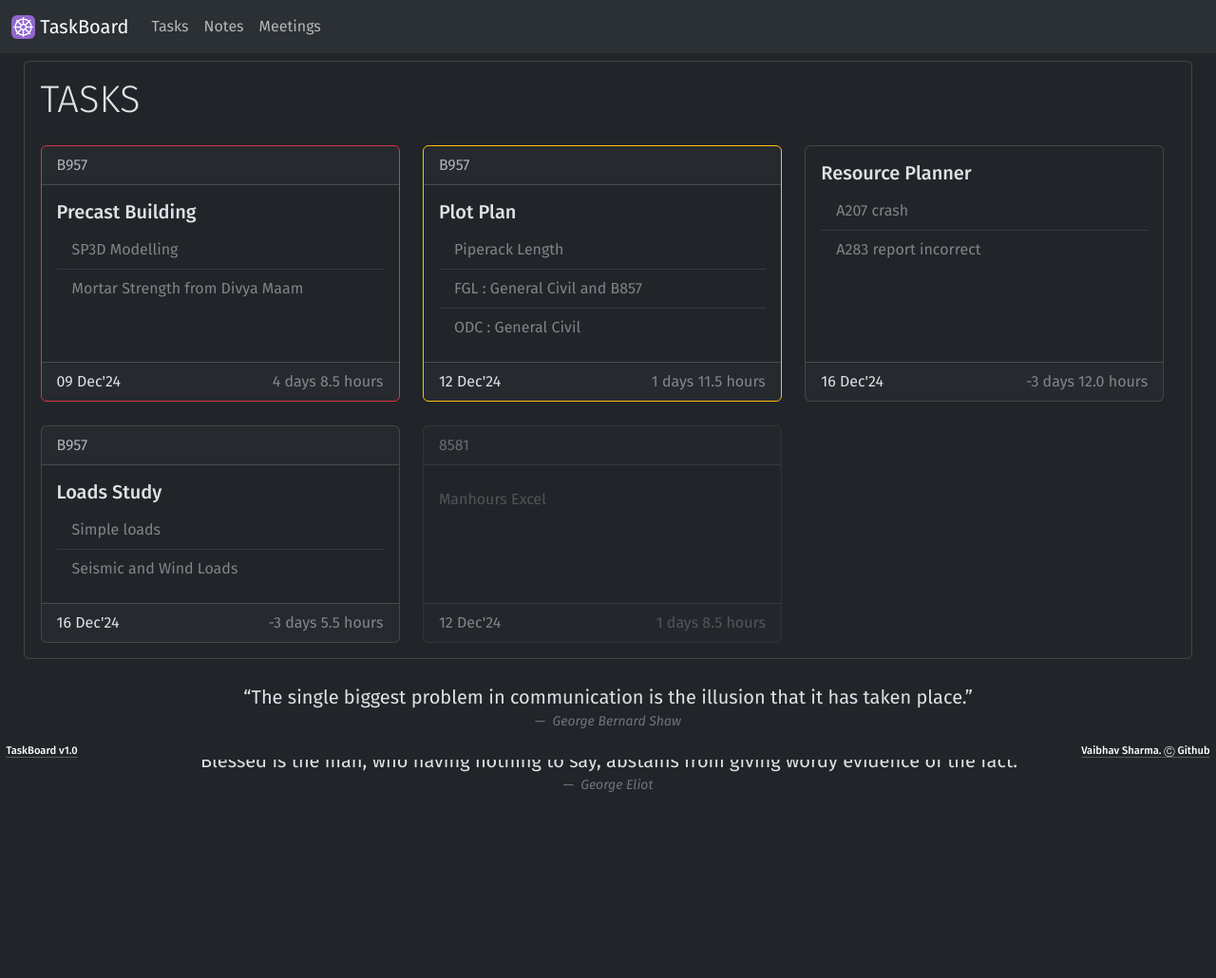
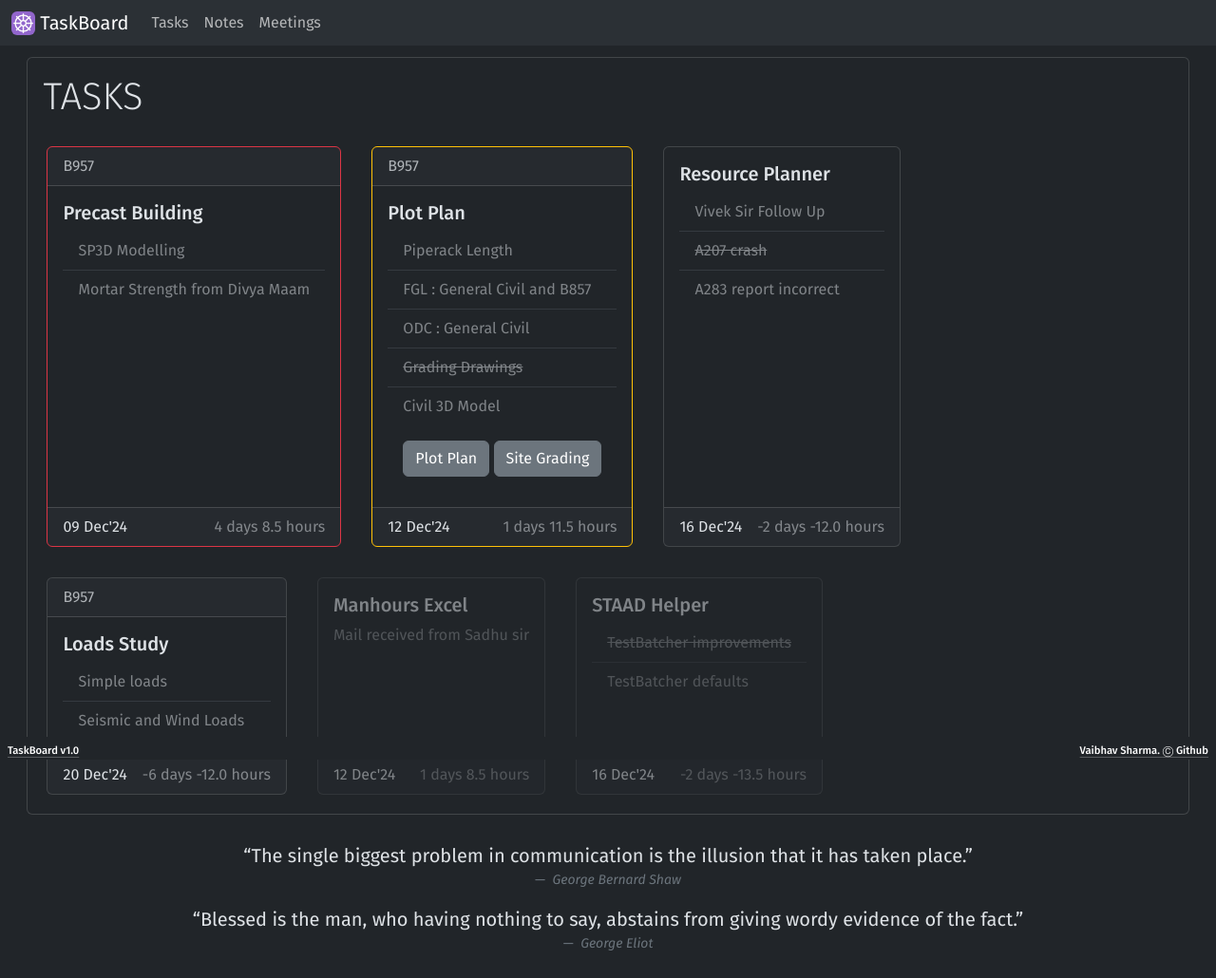
Before and after one commit to vsharma2430/TaskBoard, a FastAPI app: page /task/ in a window 1280 px wide. Shown: the whole page at 95% size. Before the commit the page ends 834 px from the top, so only its background shows below. Run offline with FastAPI, Linux system fonts and the light colour scheme; some libraries are stand-ins or nearby versions.

Commit message:
UI and functions improved

```diff
--- a/diary.txt
+++ b/diary.txt
@@ -3,12 +3,13 @@ PyDantic and FastAPI documentation
 PyDesign , Python Data to STAAD loads && Continous beam formulation
 
 # TASKS
-2024-12-12 09:30:00 | B957 Plot Plan, Piperack Length && FGL : General Civil and B857 && ODC : General Civil |
-2024-12-16 09:00:00 | Resource Planner, A207 crash && A283 report incorrect |
-2024-12-12 12:30:00 | 8581 , Manhours Excel , Mail received from Sadhu sir | Done
+2024-12-12 12:30:00 | Manhours Excel , Mail received from Sadhu sir | Done
+2024-12-12 09:30:00 | B957 Plot Plan, Piperack Length && FGL : General Civil and B857 && ODC : General Civil && <s> Grading Drawings </s> && Civil 3D Model && [Plot Plan -> \\10.40.43.94\b957\PLOT-PLAN] && [Site Grading -> \\10.40.43.94\b957\SITE-GRADING]
 2024-12-09 12:30:00 | B957 Precast Building ,SP3D Modelling && Mortar Strength from Divya Maam |
-2024-12-16 15:30:00 | B957 Loads Study, Simple loads && Seismic and Wind Loads
+2024-12-20 09:00:00 | B957 Loads Study, Simple loads && Seismic and Wind Loads
+2024-12-16 09:00:00 | Resource Planner,Vivek Sir Follow Up && <s> A207 crash </s> && A283 report incorrect |
+2024-12-16 10:30:00 | STAAD Helper, <s> TestBatcher improvements </s> && TestBatcher defaults|Done
 
 # EVENTS / MEETINGS
-2024-12-12 08:30:00 to 2024-12-13 17:00:00 | 8581 Overhead , bauma CONEXPO INDIA && construction equiment && [Website link -> https://bcindia.com/en/ ] && [ Registration link -> https://bcindia.com/en/trade-fair/get-your-ticket/ ]
+2024-12-12 08:30:00 to 2024-12-13 17:00:00 | bauma CONEXPO INDIA , construction equiment && [Website link -> https://bcindia.com/en/ ] && [ Registration link -> https://bcindia.com/en/trade-fair/get-your-ticket/ ]
 2024-12-13 11:15:00 to 2024-12-13 12:30:00 | Nemestcheck RISA , Multicore processing && SP3D Integration && API documentation follow-up
--- a/server_app/diary.py
+++ b/server_app/diary.py
@@ -22,7 +22,6 @@ def load_diary(file_location:str='diary.txt'):
                     diary_objects[-1].is_complete = Task.is_complete_status_parse(data_items[2])
         else:
             diary_objects.append(Note(description=data_items[0]))
-
     return diary_objects
 
 def get_diary_context(sub_part:int=0):
--- a/server_app/misc.py
+++ b/server_app/misc.py
@@ -27,6 +27,6 @@ clean_list_str = lambda list_obj:list([x for x in list_obj if (x is not None and
 clean_list_str_diary = lambda list_obj:list([x for x in list_obj if (x is not None and x != '' and x.startswith('#') == False)])
 list_map = lambda list_obj,fn=str.strip : list(map(fn,list_obj))
 date_display = lambda dtx : dtx.date().strftime("%d %b'%y")
-lag_display_days = lambda start,end: (end-start).days
-lag_display_hours = lambda start,end:  roundQuarter((end-start).seconds / 3600)
+lag_display_days = lambda start,end: (end-start).days if (end > start) else -1*(start-end).days
+lag_display_hours = lambda start,end:  roundQuarter((end-start).seconds / 3600) if (end > start) else -1*roundQuarter((start - end).seconds / 3600)
 roundQuarter = lambda x:round(x * 4) / 4.0
--- a/server_app/models.py
+++ b/server_app/models.py
@@ -92,7 +92,7 @@ class Task(BaseModel,DiaryEntry):
         card_class = ''
 
         if(self.is_complete == False):
-            if (lag_days ==0  and lag_hours >0):
+            if (lag_days ==0):
                 card_class = 'border-info'
             elif(1<=lag_days<=3):
                 card_class = 'border-warning'
--- a/templates/bottom_bar.html
+++ b/templates/bottom_bar.html
@@ -1,11 +1,11 @@
 <nav class="navbar fixed-bottom bg-{{mode}} fixed-bottom" style="height: 1.5rem;">
-    <h6 style="font-size: 70%;;margin-left: 0.5%;">
+    <h6 style="font-size: 70%;;margin-left: 0.5rem">
         <a href="/" class="link-body-emphasis link-offset-2 link-underline-opacity-25 link-underline-opacity-75-hover">
             TaskBoard v1.0
         </a>
     </h6>
 
-    <h6 style="font-size: 70%;margin-right: 0.5%;">
+    <h6 style="font-size: 70%;margin-right: 0.5rem">
         <a href="https://github.com/vsharma2430" target="_blank" rel="noopener noreferrer" style="margin-left: 2px;"
             class="link-body-emphasis link-offset-2 link-underline-opacity-25 link-underline-opacity-75-hover">
         Vaibhav Sharma.
--- a/templates/data_box.html
+++ b/templates/data_box.html
@@ -5,7 +5,7 @@
 {% else %}
         <ul class="list-group list-group-flush opacity-50">
             {% for item in description %}
-                <li class="list-group-item">{{item}}</li>
+                <li class="list-group-item">{{item | safe}}</li>
             {% endfor %}
         </ul>
 {% endif %}
--- a/templates/event_box.html
+++ b/templates/event_box.html
@@ -1,4 +1,4 @@
-<div class="card opacity-{{event.opacity}} {{event.card_class}}" style="margin: 1rem;min-width:31%;">
+<div class="card opacity-{{event.opacity}} {{event.card_class}}" style="margin: 1rem;min-width:20rem;">
     {% with job=event.job %}
         {% include "card_header.html" %}
     {% endwith %}
@@ -30,7 +30,7 @@
             ({{event.end_time}})
         </div>
 
-        <div class="text-end opacity-50" style="margin-left: 2%;">
+        <div class="text-end opacity-50" style="margin-left: 1rem;">
 
             {% if event.lag_days!=0 %}
                 {{event.lag_days}} days
--- a/templates/home.html
+++ b/templates/home.html
@@ -10,7 +10,7 @@
 
         {% include 'top_navbar.html' %}
 
-        <div class="d-flex" style="margin: 1%; margin-top: 4%;" >
+        <div class="d-flex" style="margin: 1rem; margin-top: 3rem;" >
 
           {% if tasks %}
           <div class="card p-1" style="margin: 1%; {% if diary_context == 1 %} width: 98%; {% else %} width: 48%; {% endif %}">
--- a/templates/note_box.html
+++ b/templates/note_box.html
@@ -1,4 +1,4 @@
-<div class="card opacity-{{note.opacity}}" style="margin: 1rem;min-width:31%;">
+<div class="card opacity-{{note.opacity}}" style="margin: 1rem;min-width:15rem;">
     <div class="card-body">
         {% with title=note.title,job=note.job %}
             {% include "card_title.html" %}
@@ -9,7 +9,9 @@
         {% endwith %}
 
         {% if note.link %}
-            <a href="{{note.link}}" class="card-link">Link</a>
+            {% with link=note.link %}
+                {% include "card_link.html" %}
+            {% endwith %}
         {% endif %}
 
     </div>
--- a/templates/task_box.html
+++ b/templates/task_box.html
@@ -1,4 +1,4 @@
-<div class="card opacity-{{task.opacity}} {{task.card_class}}" style="margin: 1%;min-width:31%;">
+<div class="card opacity-{{task.opacity}} {{task.card_class}}" style="margin: 1rem;min-width:15rem;">
     {% with job=task.job %}
         {% include "card_header.html" %}
     {% endwith %}
@@ -12,7 +12,9 @@
         {% endwith %}
 
         {% if task.link %}
-            <a href="{{task.link}}" class="card-link">Link</a>
+            {% with link=task.link %}
+                {% include "card_link.html" %}
+            {% endwith %}
         {% endif %}
 
     </div>
@@ -22,7 +24,7 @@
             {{task.date}}
         </div>
 
-        <div class="text-end opacity-50" style="margin-left: 2%;">
+        <div class="text-end opacity-50" style="margin-left: 1rem;">
             {% if task.lag_days!=0 %}
                 {{task.lag_days}} days
             {% endif %}
--- a/templates/top_navbar.html
+++ b/templates/top_navbar.html
@@ -1,4 +1,4 @@
-<nav class="navbar navbar-expand-lg bg-body-tertiary fixed-top" style="font-size: medium;">
+<nav class="navbar navbar-expand-lg bg-body-tertiary fixed-top" style="font-size: medium;height: 3rem;">
     <div class="container-fluid">
         <a class="navbar-brand" href="/">
         <img src="/static/images/favicon.ico" alt="Logo" height="25px" class="rounded d-inline-block align-text-top">
```
Also changed, not shown: README.md.
